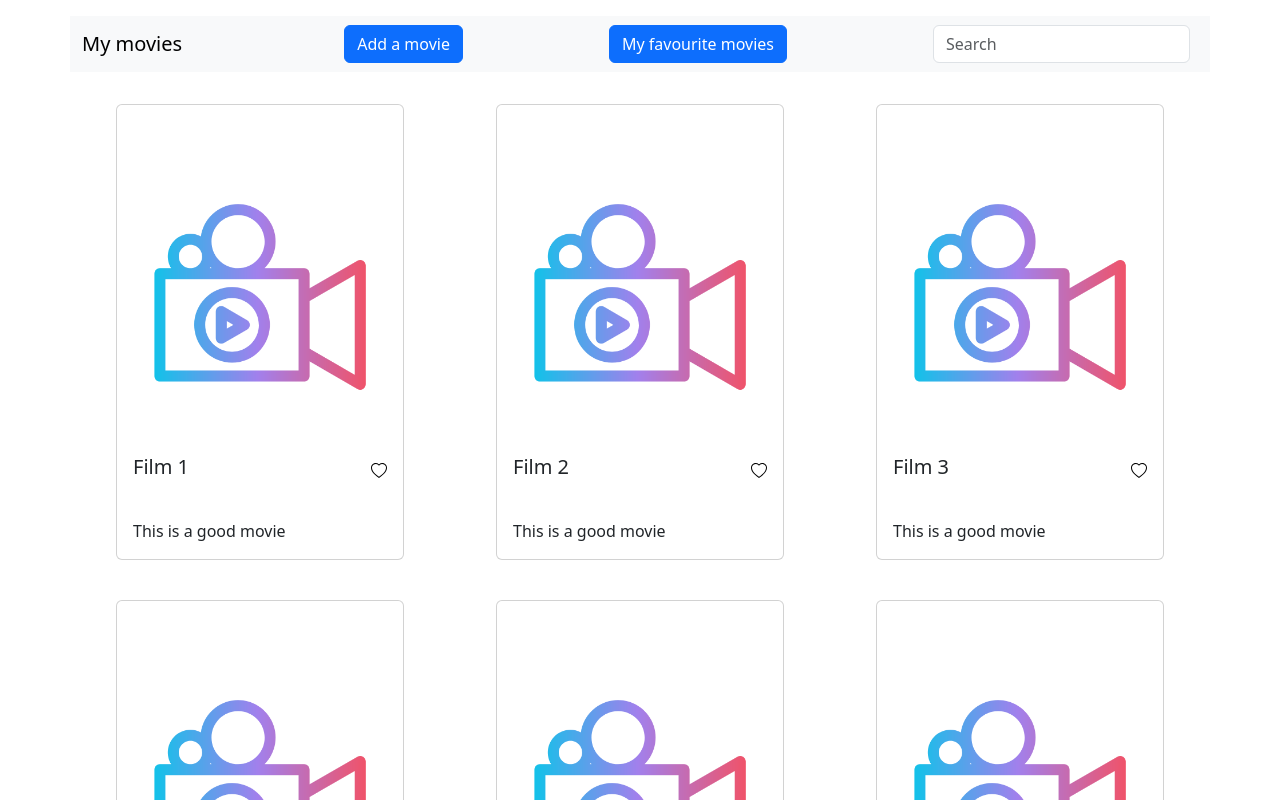
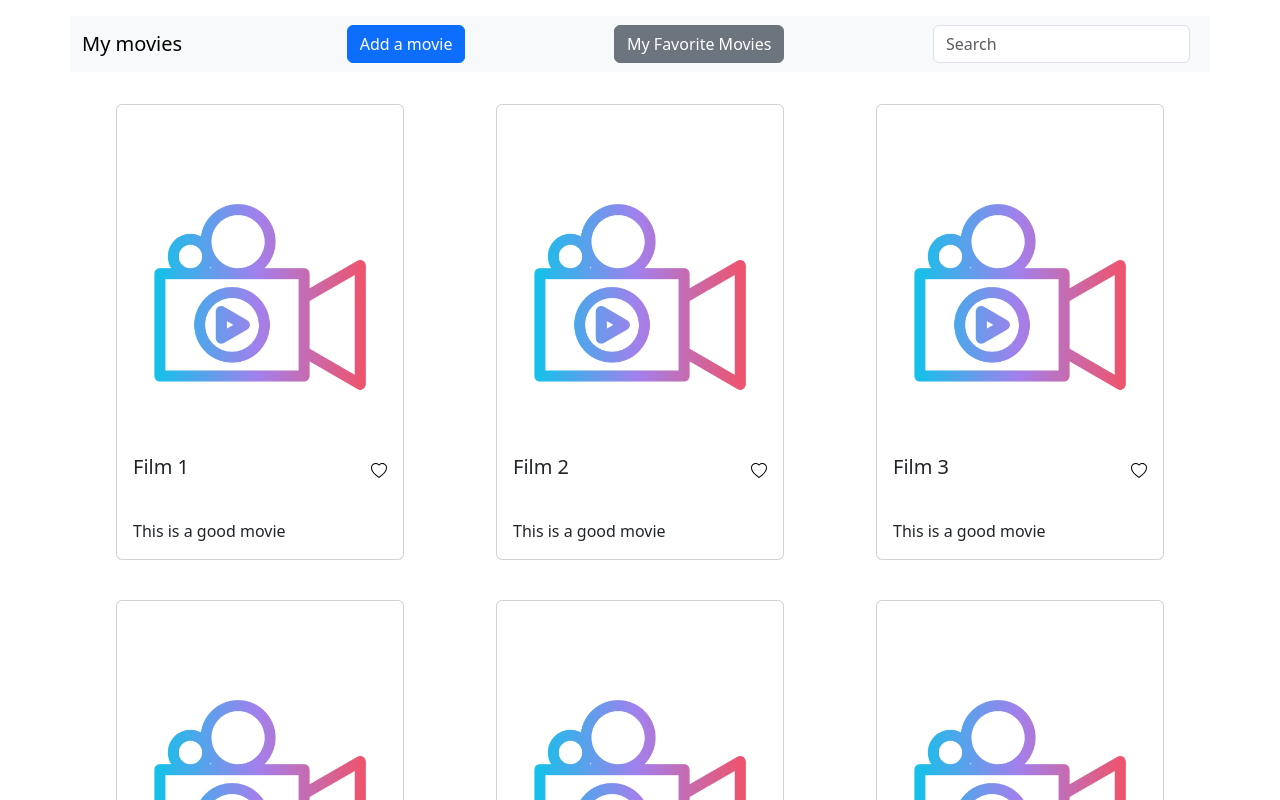
Before and after one commit to IrinaRakhimova/My_movies, a React (Create React App) app: page /products in a window 1280 px wide. Shown: the top 800 px of the page. Built offline with nearby package versions, Linux system fonts and the light colour scheme.

Commit message:
Favourite filter added

```diff
--- a/src/components/MovieCard.jsx
+++ b/src/components/MovieCard.jsx
@@ -6,7 +6,7 @@ import bin from "../bin.svg";
 import { useNavigate } from "react-router-dom";
 
 
-const MovieCard = ({movie, onDelete}) => {
+const MovieCard = ({movie, onDelete, onToggleLike}) => {
 
     const [isLiked, setIsLiked] = useState(false);
     const [isHovered, setIsHovered] = useState(false);
@@ -15,6 +15,7 @@ const MovieCard = ({movie, onDelete}) => {
     const toggleHeart = (e) => {
         e.stopPropagation();
         setIsLiked(!isLiked);
+        onToggleLike(movie.id);
       };
 
     const handleDelete = (e) => {
--- a/src/components/Movies.jsx
+++ b/src/components/Movies.jsx
@@ -5,26 +5,35 @@ import Navbar from "./Navbar";
 function Movies({ movies, setMovies, searchQuery, setSearchQuery }) {
 
     const [message, setMessage] = useState("");
+    const [showFavorites, setShowFavorites] = useState(false);
 
     const handleDelete = (id) => {
       setMovies(movies.filter(movie => movie.id !== id));
     };
 
+    const handleToggleLike = (id) => {
+      const updatedMovies = movies.map(movie =>
+          movie.id === id ? { ...movie, isLiked: !movie.isLiked } : movie
+      );
+      setMovies(updatedMovies);
+  };
+
     const filteredMovies = movies.filter(movie =>
-      movie.name.toLowerCase().includes(searchQuery.toLowerCase()) ||
-      movie.about.toLowerCase().includes(searchQuery.toLowerCase())
-  );
+      (movie.name.toLowerCase().includes(searchQuery.toLowerCase()) ||
+      movie.about.toLowerCase().includes(searchQuery.toLowerCase())) &&
+      (!showFavorites || movie.isLiked)
+    );
 
     return (
     <main className="container">
         <div className="row justify-content-center mt-3 mb-3">
-            <Navbar setSearchQuery={setSearchQuery} setMessage={setMessage}/>
+            <Navbar setSearchQuery={setSearchQuery} setMessage={setMessage} showFavorites={showFavorites} setShowFavorites={setShowFavorites}/>
             <div style={{ height: "24px" }} className="text-end">
                     {searchQuery && <p>{message}</p>}
                 </div>
             {filteredMovies.map((movie) => (
                 <div className="col-md-4 d-flex justify-content-center mb-4" key={movie.id}>
-                <MovieCard movie={movie} onDelete={handleDelete} />
+                  <MovieCard movie={movie} onDelete={handleDelete} onToggleLike={handleToggleLike} />
                 </div>
             ))}
         </div>
--- a/src/components/Navbar.jsx
+++ b/src/components/Navbar.jsx
@@ -1,6 +1,6 @@
 import { useNavigate } from "react-router-dom";
 
-function Navbar({ setSearchQuery, setMessage }) {
+function Navbar({ setSearchQuery, setMessage, setShowFavorites, showFavorites }) {
 
     const navigate = useNavigate();
 
@@ -13,12 +13,18 @@ function Navbar({ setSearchQuery, setMessage }) {
         setMessage(`Search: ${e.target.value}`)
     };
 
+    const toggleFavorites = () => {
+        setShowFavorites(!showFavorites);
+    };
+
     return (
         <nav class="navbar bg-body-tertiary">
             <div class="container-fluid">
                 <a class="navbar-brand">My movies</a>
                 <button type="button" class="btn btn-primary" onClick={handleClick}>Add a movie</button>
-                <button type="button" class="btn btn-primary">My favourite movies</button>
+                <button type="button" className="btn btn-secondary" onClick={toggleFavorites}>
+                    {showFavorites ? "Show All" : "My Favorite Movies"}
+                </button>
                 <form class="d-flex" role="search">
                     <input class="form-control me-2" type="search" placeholder="Search" aria-label="Search" onChange={handleSearch}/>
                 </form>
```
